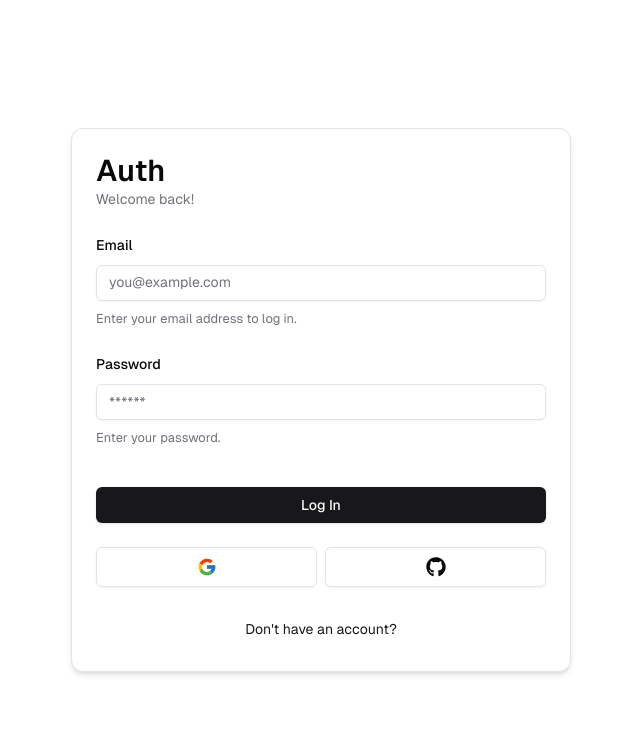
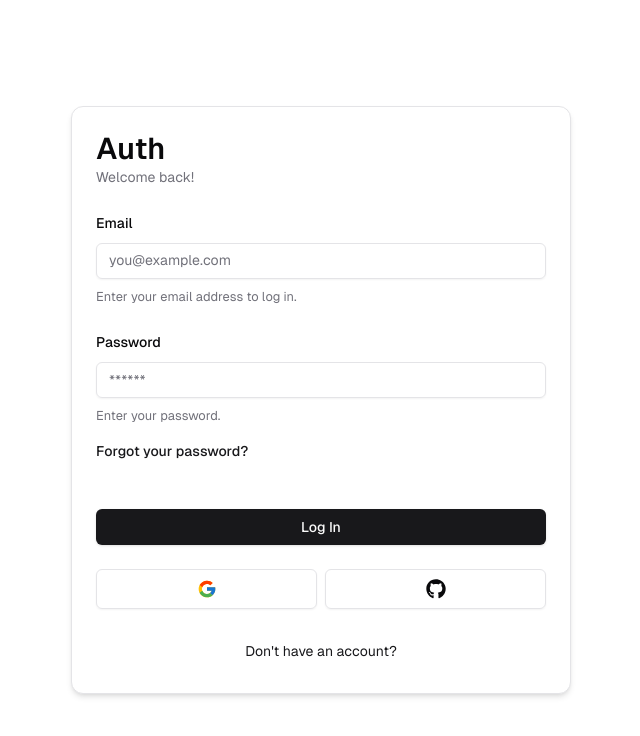
Before and after one commit to jsaugat/Auth.js-V5-Master, a Next.js app: page /auth/login in a window 1280 px wide. Shown: the top 736 px of the page, without its empty margins (319-959 px from the left). Built offline with nearby package versions, Linux system fonts and the light colour scheme; no server answers.

Commit message:
minor changes

```diff
--- a/components/auth/login-form.tsx
+++ b/components/auth/login-form.tsx
@@ -22,6 +22,7 @@
 import { useState, useTransition } from "react";
 import { login } from "@/actions/login";
 import { useSearchParams } from 'next/navigation';
+import Link from "next/link";
 
 // Types
 type LoginSchemaType = z.infer<typeof LoginSchema>;
@@ -102,6 +103,16 @@
                   <FormDescription>
                     Enter your password.
                   </FormDescription>
+                  <Button
+                    // size={"sm"}
+                    variant="link"
+                    asChild
+                    className="px-0"
+                  >
+                    <Link href="/auth/reset">
+                      Forgot your password?
+                    </Link>
+                  </Button>
                   <FormMessage />
                 </FormItem>
               )}
```
Also changed, not shown: 1 other file (tests, documents, lock files or other folders).
